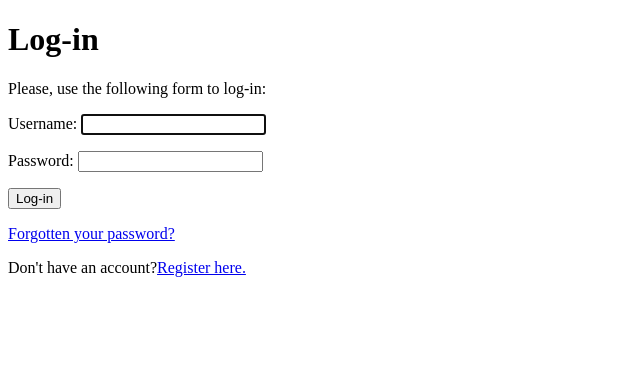
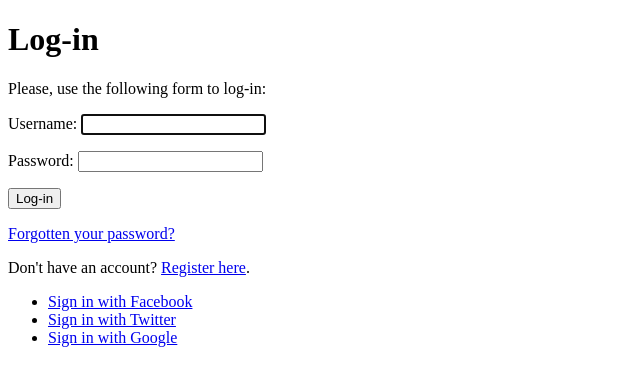
Before and after one commit to rewenset/shminsta, a Django app: page /account/login/ in a window 1280 px wide. Shown: the part 26-412 px from the top of the page, without its empty margins (0-640 px from the left). Run offline with Django 3.2, Linux system fonts and the light colour scheme.

Commit message:
Added social authentication (Google/Facebook/Twitter)

```diff
--- a/shminsta/account/templates/registration/login.html
+++ b/shminsta/account/templates/registration/login.html
@@ -21,6 +21,20 @@
             <p><input type="submit" value="Log-in"></p>
         </form>
         <p><a href="{% url "password_reset" %}">Forgotten your password?</a></p>
-        <p>Don't have an account?<a href="{% url "register" %}">Register here.</a></p>
+        <p>Don't have an account? <a href="{% url "register" %}">Register here</a>.</p>
+    </div>
+
+    <div class="social">
+        <ul>
+            <li class="facebook">
+                <a href="{% url "social:begin" "facebook" %}">Sign in with Facebook</a>
+            </li>
+            <li class="twitter">
+                <a href="{% url "social:begin" "twitter" %}">Sign in with Twitter</a>
+            </li>
+            <li class="google">
+                <a href="{% url "social:begin" "google-oauth2" %}">Sign in with Google</a>
+            </li>
+        </ul>
     </div>
 {% endblock %}
--- a/shminsta/shminsta/urls.py
+++ b/shminsta/shminsta/urls.py
@@ -20,7 +20,8 @@ from django.conf.urls.static import static
 
 urlpatterns = [
     url(r'^admin/', include(admin.site.urls)),
-    url(r'^account/', include('account.urls'))
+    url(r'^account/', include('account.urls')),
+    url('social-auth/', include('social.apps.django_app.urls', namespace='social'))
 ]
 
 if settings.DEBUG:
```
Also changed, not shown: requirements.txt (+10 -0 lines), shminsta/account/views.py (+6 -1 lines), shminsta/shminsta/settings.py (+17 -2 lines).
